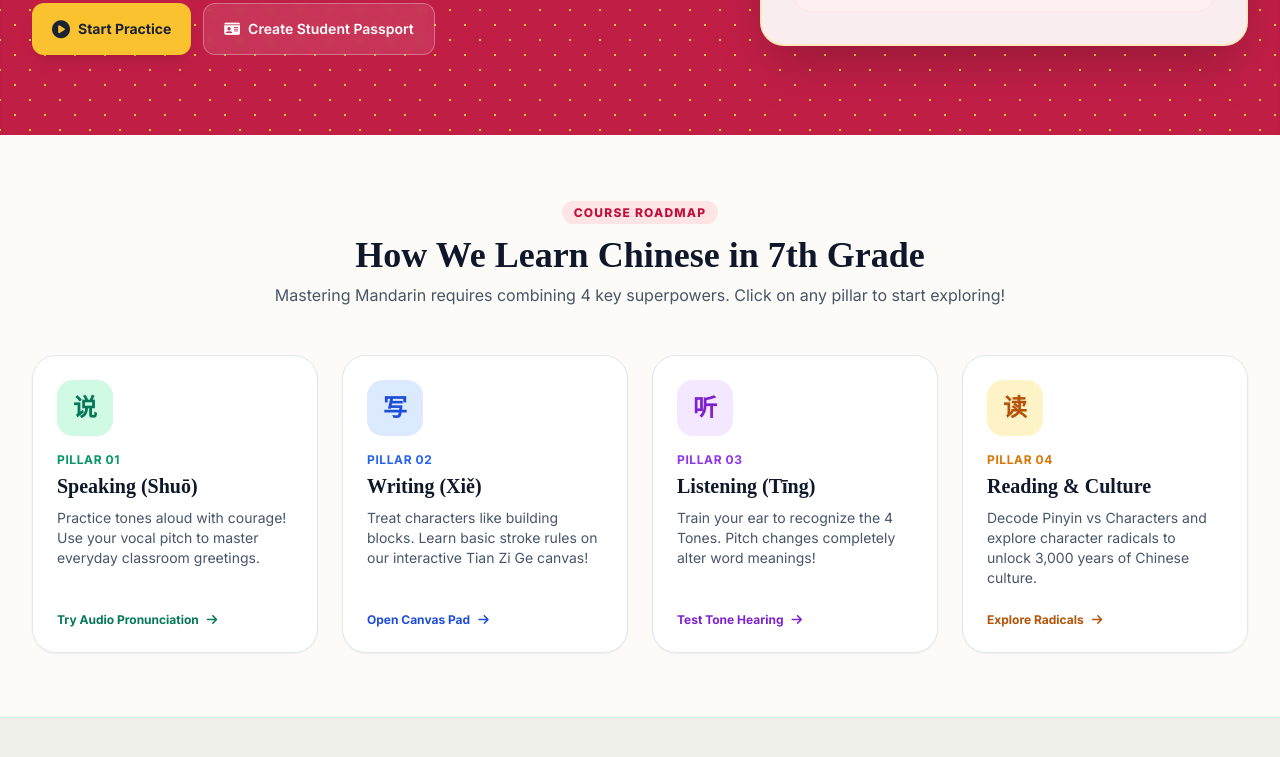
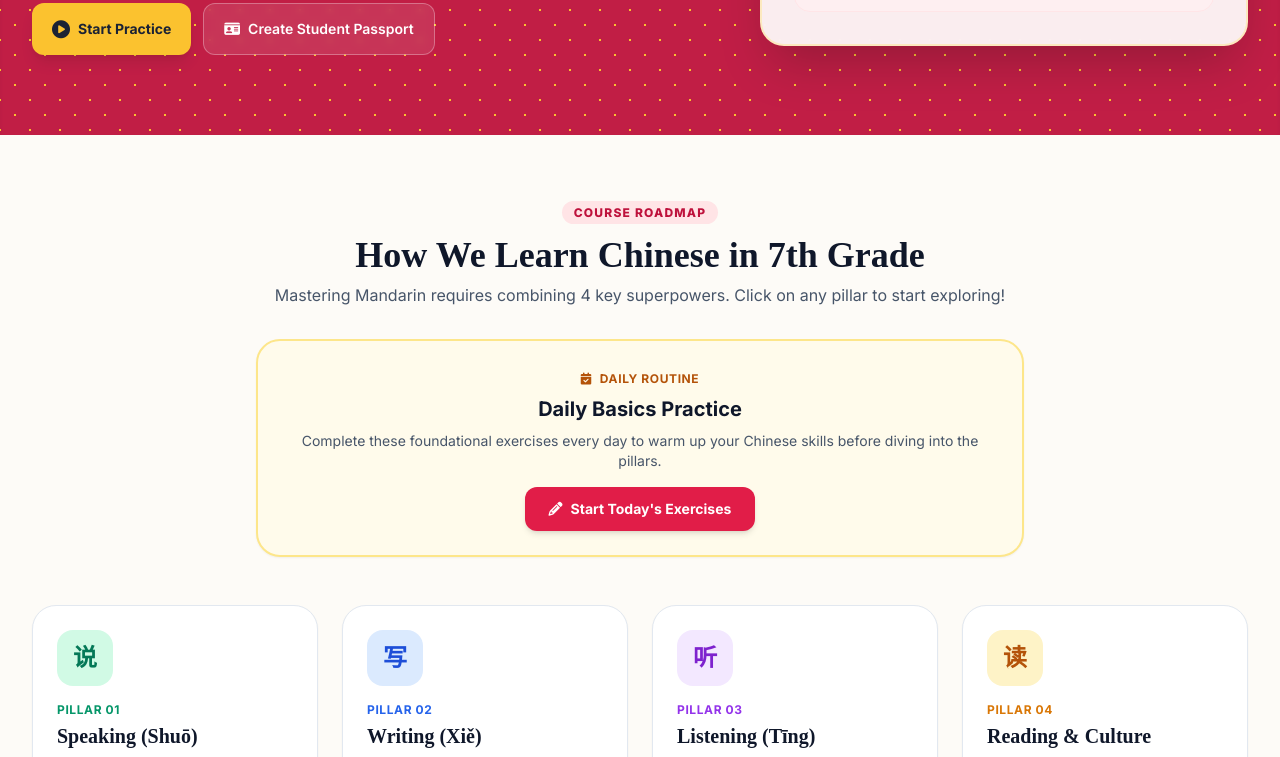
Before and after one commit to mszhao123/mandarin, a plain HTML site: page 7thgrade.html in a window 1280 px wide. Shown: the part 558-1315 px from the top of the page. Drawn offline with nearby package versions, Linux system fonts and the light colour scheme.

Commit message:
Update 7thgrade.html

```diff
--- a/7thgrade.html
+++ b/7thgrade.html
@@ -274,7 +274,7 @@
 
         <!-- Core Pillars Overview Section -->
         <section id="pillars" class="py-12 sm:py-16 max-w-7xl mx-auto px-4 sm:px-6 lg:px-8">
-            <div class="text-center max-w-3xl mx-auto mb-12">
+            <div class="text-center max-w-3xl mx-auto mb-8">
                 <span class="text-xs font-extrabold uppercase tracking-widest text-chinaRed-700 bg-rose-100 px-3 py-1 rounded-full">
                     Course Roadmap
                 </span>
@@ -284,6 +284,20 @@
                 <p class="text-slate-600 mt-2 text-sm sm:text-base">
                     Mastering Mandarin requires combining 4 key superpowers. Click on any pillar to start exploring!
                 </p>
+            </div>
+
+            <!-- NEW: Daily Exercises Banner -->
+            <div class="max-w-3xl mx-auto mb-12 bg-amber-50 border-2 border-amber-200 rounded-3xl p-6 text-center shadow-sm hover:shadow-md transition">
+                <div class="inline-flex items-center space-x-2 text-amber-700 font-bold text-xs uppercase tracking-wider mb-2">
+                    <i class="fas fa-calendar-check"></i>
+                    <span>Daily Routine</span>
+                </div>
+                <h3 class="text-xl font-bold text-slate-900 mb-2">Daily Basics Practice</h3>
+                <p class="text-sm text-slate-600 mb-4">Complete these foundational exercises every day to warm up your Chinese skills before diving into the pillars.</p>
+                <a href="https://mszhao123.github.io/mandarin/basics.html" target="_blank" class="inline-flex items-center space-x-2 px-6 py-3 bg-chinaRed-600 hover:bg-chinaRed-700 text-white rounded-xl font-bold text-sm transition shadow-md hover:shadow-lg transform hover:-translate-y-0.5">
+                    <i class="fas fa-pencil-alt"></i>
+                    <span>Start Today's Exercises</span>
+                </a>
             </div>
 
             <div class="grid grid-cols-1 sm:grid-cols-2 lg:grid-cols-4 gap-6">
```
